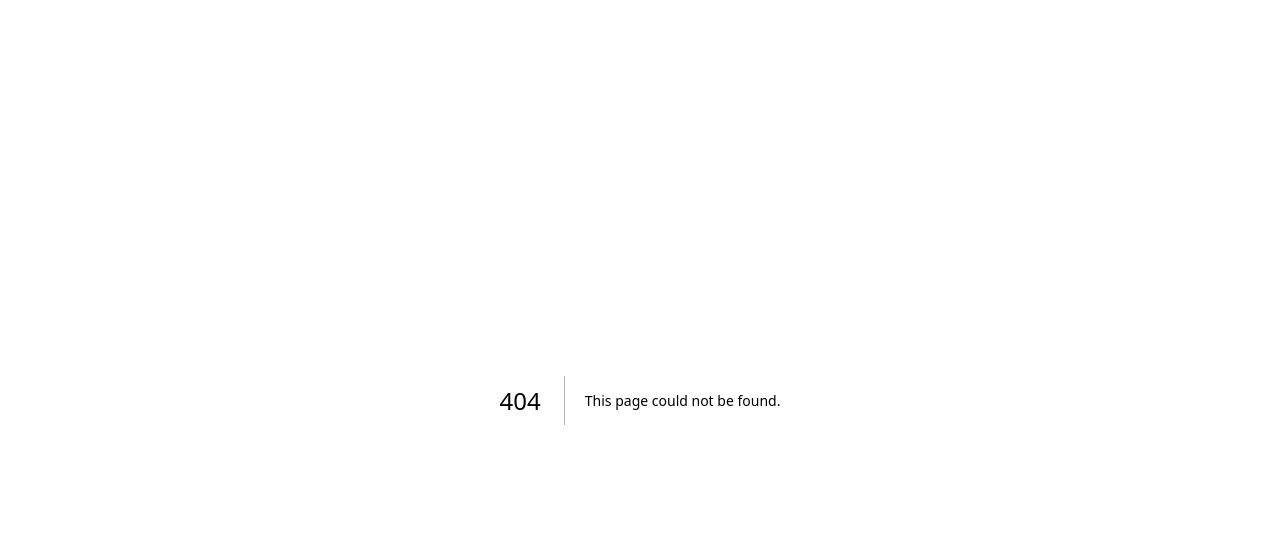
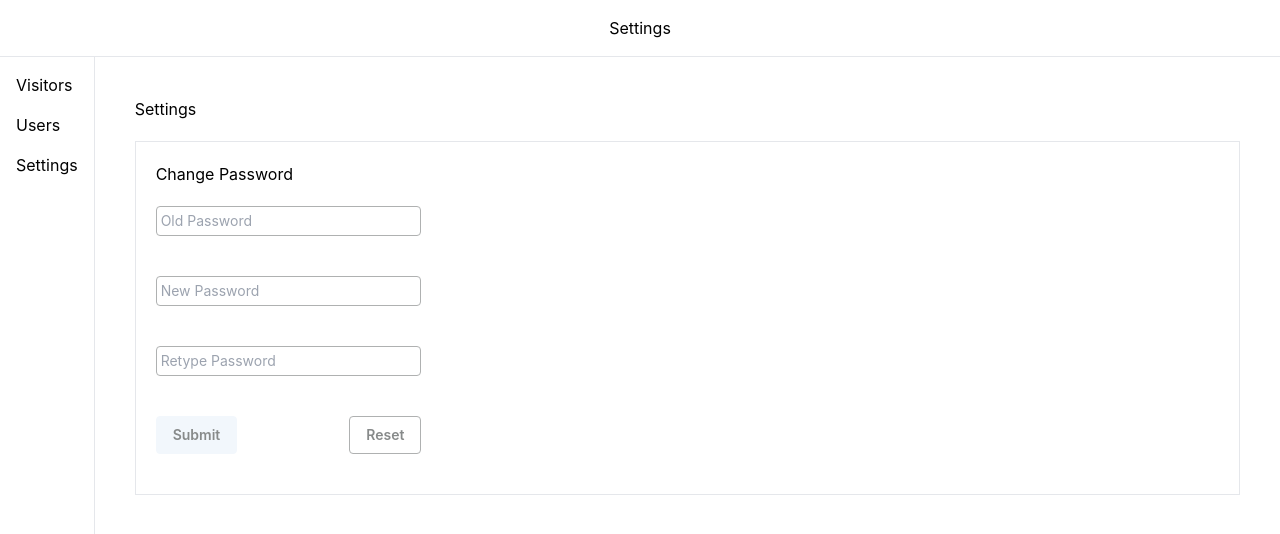
Before and after one commit to NiteshK90/kinfolks, a Next.js app in the folder front-end/: page /admin/settings in a window 1280 px wide. Before the commit this address had no page. Shown: the top 534 px of the page. Built offline with nearby package versions, Linux system fonts and the light colour scheme.

Commit message:
Feat: change password added

```diff
--- a/front-end/components/admin/common/Navbar.tsx
+++ b/front-end/components/admin/common/Navbar.tsx
@@ -9,6 +9,9 @@ export const Navbar = () => {
       <div className="pb-4">
         <Link href="users">Users</Link>
       </div>
+      <div className="pb-4">
+        <Link href="settings">Settings</Link>
+      </div>
     </div>
   );
 };
--- /dev/null
+++ b/front-end/hooks/settings.hooks.ts
@@ -0,0 +1,9 @@
+import { useMutation } from "react-query";
+import settingsService from "../services/settings.service";
+import { ChagePasswordProps } from "../services/settings.service/types";
+
+export const useChangePassword = () => {
+  return useMutation((values: ChagePasswordProps) =>
+    settingsService.changePassword(values)
+  );
+};
--- a/front-end/pages/admin/dashboard/index.tsx
+++ b/front-end/pages/admin/dashboard/index.tsx
@@ -1,9 +1,9 @@
 import { NextPage } from "next";
 import { PageWrapper } from "../../../components/admin/common/PageWrapper";
 
-const Admin: NextPage = () => {
+const Dashboard: NextPage = () => {
   return (
-    <PageWrapper title="Admin">
+    <PageWrapper title="Dashboard">
       <div className="p-10">
         <h2>Admin Home Page</h2>
       </div>
@@ -11,4 +11,4 @@ const Admin: NextPage = () => {
   );
 };
 
-export default Admin;
+export default Dashboard;
--- /dev/null
+++ b/front-end/pages/admin/index.tsx
@@ -0,0 +1,7 @@
+import { NextPage } from "next";
+
+const Admin: NextPage = () => {
+  return null;
+};
+
+export default Admin;
--- /dev/null
+++ b/front-end/pages/admin/settings/index.tsx
@@ -0,0 +1,118 @@
+import { NextPage } from "next";
+import { PageWrapper } from "../../../components/admin/common/PageWrapper";
+import { useForm } from "react-hook-form";
+import { Input } from "../../../components/common/form-elements/Input";
+import { Button } from "../../../components/common/form-elements/Button";
+import { ButtonTypes } from "../../../components/common/form-elements/types";
+import { useChangePassword } from "../../../hooks/settings.hooks";
+import { useNotification } from "../../../providers/common/NotificationProvider";
+import { NotificationType } from "../../../components/common/notification/Notification";
+import { AxiosError } from "axios";
+
+interface FormState {
+  oldPassword: string;
+  newPassword: string;
+  rePassword: string;
+}
+
+const Settings: NextPage = () => {
+  const {
+    register,
+    handleSubmit,
+    reset,
+    formState: { isDirty, isValid, isLoading, errors },
+  } = useForm<FormState>({
+    mode: "all",
+    defaultValues: {
+      oldPassword: "",
+      newPassword: "",
+      rePassword: "",
+    },
+  });
+
+  const { addNotification } = useNotification();
+
+  const { mutate: changePassword } = useChangePassword();
+
+  const onSubmit = (data: FormState) => {
+    changePassword(
+      {
+        email: "nnkhatate@gmail.com",
+        password: data.newPassword,
+      },
+      {
+        onSuccess: () => {
+          addNotification({
+            content: "Password is changed successfully",
+            type: NotificationType.Success,
+          });
+          reset();
+        },
+        onError: (err: AxiosError<{ message: string }>) => {
+          addNotification({
+            content: err.response.data.message,
+            type: NotificationType.Danger,
+          });
+        },
+      }
+    );
+  };
+
+  return (
+    <PageWrapper title="Settings">
+      <div className="p-10">
+        <h2>Settings</h2>
+        <div className="mt-5 p-5 border">
+          <h3>Change Password</h3>
+          <form
+            onSubmit={handleSubmit(onSubmit)}
+            onReset={() => reset()}
+            className="flex flex-col py-5 w-1/4"
+          >
+            <div className="pb-10">
+              <Input
+                name="oldPassword"
+                type="password"
+                placeholder="Old Password"
+                register={register("oldPassword")}
+                error={errors?.oldPassword?.message}
+              />
+            </div>
+            <div className="pb-10">
+              <Input
+                name="newPassword"
+                type="password"
+                placeholder="New Password"
+                register={register("newPassword")}
+                error={errors?.newPassword?.message}
+              />
+            </div>
+            <div className="pb-10">
+              <Input
+                name="rePassword"
+                type="password"
+                placeholder="Retype Password"
+                register={register("rePassword")}
+                error={errors?.oldPassword?.message}
+              />
+            </div>
+            <div className="flex gap-2 justify-between items-center">
+              <Button
+                type={ButtonTypes.Submit}
+                buttonText="Submit"
+                disabled={!isDirty || !isValid || isLoading}
+              />
+              <Button
+                type={ButtonTypes.Reset}
+                buttonText="Reset"
+                disabled={!isDirty}
+              />
+            </div>
+          </form>
+        </div>
+      </div>
+    </PageWrapper>
+  );
+};
+
+export default Settings;
--- a/front-end/pages/inquiry/index.tsx
+++ b/front-end/pages/inquiry/index.tsx
@@ -30,8 +30,6 @@ const Inquiry: NextPage = () => {
       whenToVisit: "",
     },
   });
-
-  console.log(errors?.places);
 
   const onSubmit = async (data: CreateVisitorProps) => {
     const places = data.places?.map(({ value }) => value) || [];
--- /dev/null
+++ b/front-end/services/settings.service/index.ts
@@ -0,0 +1,13 @@
+import apiInstance from "../axios";
+import { ChagePasswordProps } from "./types";
+
+class SettingsService {
+  changePassword(values: ChagePasswordProps) {
+    const response = apiInstance
+      .patch("/admin/change-password", values)
+      .then((res) => res.data);
+    return response;
+  }
+}
+
+export default new SettingsService();
--- /dev/null
+++ b/front-end/services/settings.service/types.ts
@@ -0,0 +1,20 @@
+export enum AdminRole {
+  Master = "master",
+  Admin = "admin",
+  Employee = "employee",
+  Guest = "guest",
+}
+
+export interface AdminUser {
+  id?: string;
+  name: string;
+  email: string;
+  password: string;
+  role: AdminRole;
+  createdAt: string;
+}
+
+export interface ChagePasswordProps {
+  email: string;
+  password: string;
+}
```
Also changed, not shown: 4 other files (tests, documents, lock files or other folders).
